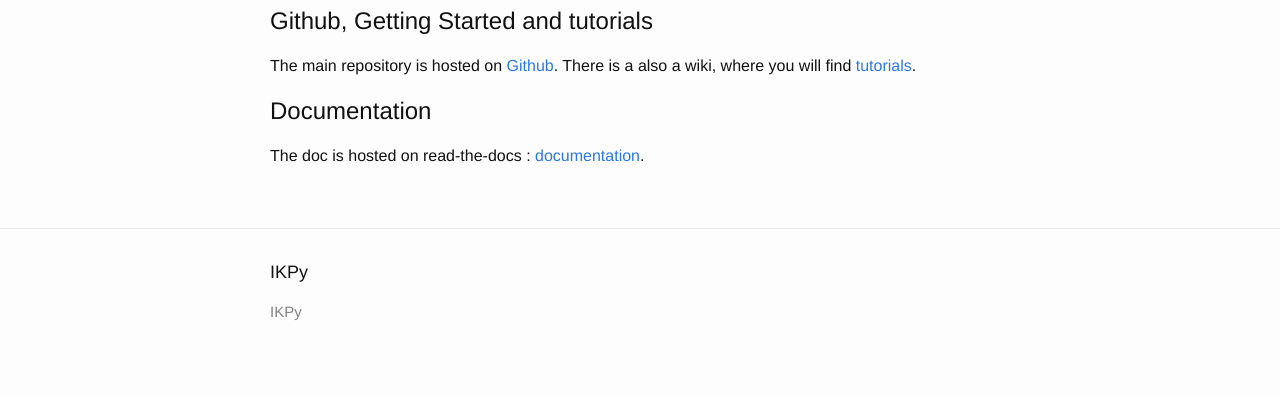
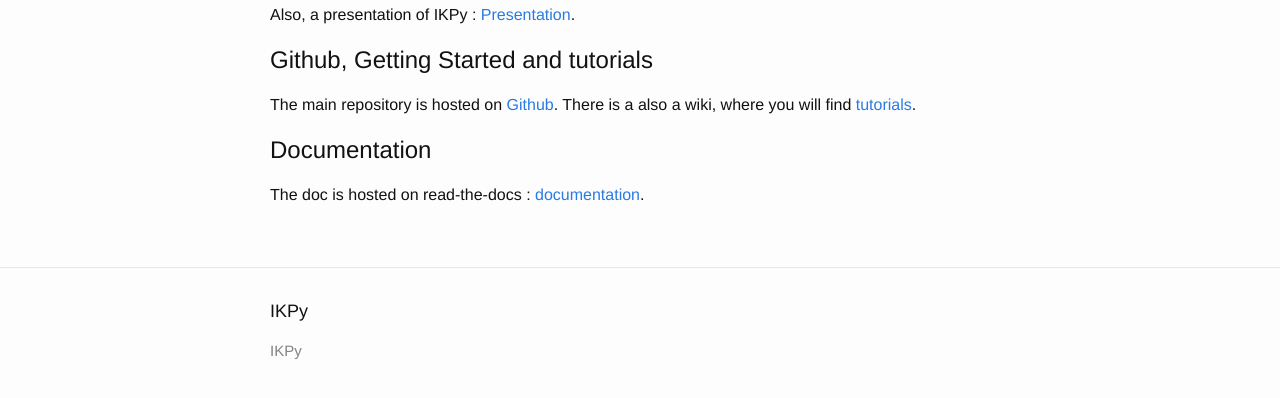
Before and after one commit to Phylliade/ikpy, a Jekyll site: the page built from index.md, in a window 1280 px wide, cut to the strip 519-942 px from the top of the page. Shown: the top 398 px of the strip. Built offline with Jekyll 4.4.1, drawn with Linux system fonts in a browser that asks for light colours.

Commit message:
Add link to presentation

```diff
--- a/index.md
+++ b/index.md
@@ -7,6 +7,7 @@
 A little demo :
 <iframe width="560" height="315" src="https://www.youtube.com/embed/H0ysr5qSbis" frameborder="0" allowfullscreen></iframe>
 
+Also, a presentation of IKPy : [Presentation](https://github.com/Phylliade/ikpy/blob/master/tutorials/ikpy/IKPy%20speech.pdf).
 
 # Github, Getting Started and tutorials
 The main repository is hosted on [Github](https://github.com/Phylliade/ikpy).
```
